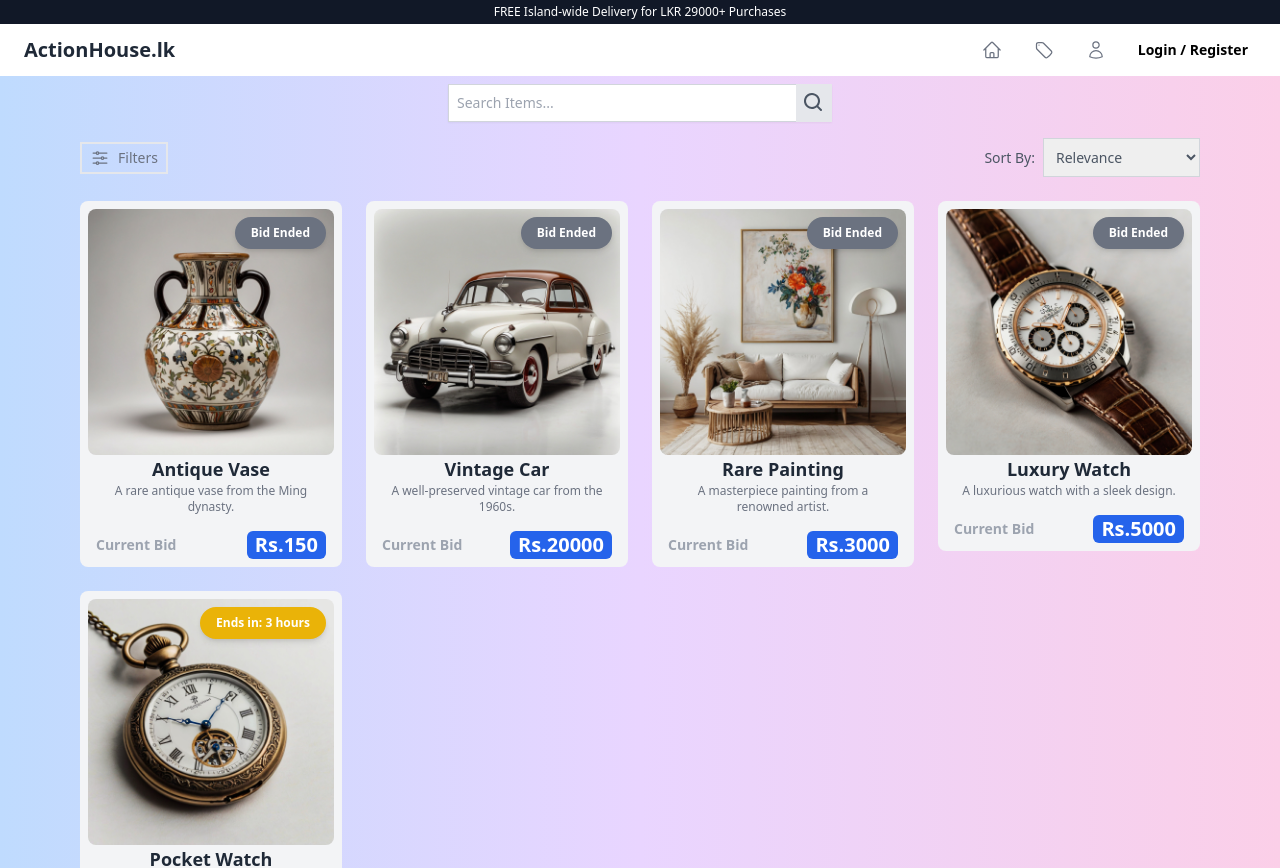
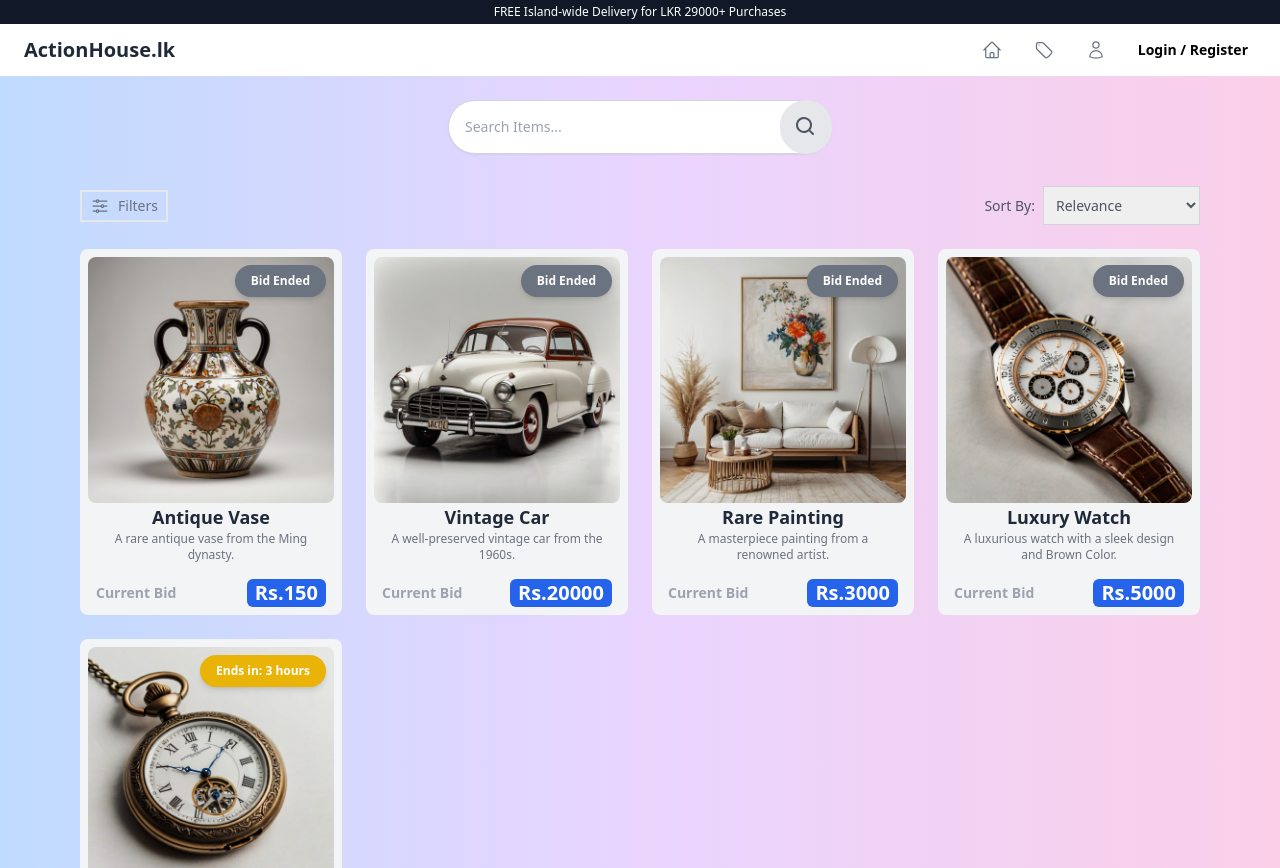
Before and after one commit to sameerajayakodi/Auction_System, a React (Create React App) app in the folder AuctionHouse/auction-management-frontend/: page /auctions in a window 1280 px wide. Shown: the top 868 px of the page. Built offline with nearby package versions, Linux system fonts and the light colour scheme.

Commit message:
Update AuctionListing.js

```diff
--- a/AuctionHouse/auction-management-frontend/src/AuctionListing.js
+++ b/AuctionHouse/auction-management-frontend/src/AuctionListing.js
@@ -58,7 +58,7 @@ const AuctionListing = () => {
       {
         id: 4,
         title: "Luxury Watch",
-        description: "A luxurious watch with a sleek design.",
+        description: "A luxurious watch with a sleek design and Brown Color.",
         currentBid: 5000,
         image: watch,
         endDate: "2024-09-17T15:00:00Z",
@@ -112,21 +112,21 @@ const AuctionListing = () => {
   };
 
   return (
-    <div className="bg-gradient-to-r from-blue-200 via-purple-200 to-pink-200">
+    <div className="bg-gradient-to-r from-blue-200 via-purple-200 to-pink-200 ">
       {/* Top Bar */}
 
-      <div className="container mx-auto lg:px-20 sm:px-6">
+      <div className="container mx-auto lg:px-20 sm:px-6 ">
         {/* Header */}
-        <div className="flex items-start justify-center py-2">
-          <div className="relative flex ">
+        <div className="flex items-start justify-center py-6">
+          <div className="relative flex">
             <input
               type="text"
               placeholder="Search Items..."
               value={filter}
               onChange={(e) => setFilter(e.target.value)}
-              className="p-2 text-sm border border-gray-300 shadow-sm w-96 focus:outline-none focus:ring-2 focus:ring-slate-800"
+              className="p-4 text-sm border border-gray-300 rounded-full shadow-sm w-96 focus:outline-none focus:ring-2 focus:ring-slate-800"
             />
-            <span className="absolute right-0 p-2 text-gray-600 bg-gray-200 border-t border-b border-gray-200 ">
+            <span className="absolute right-0 p-4 text-gray-600 bg-gray-200 border-t border-b border-gray-200 rounded-full ">
               {/* Inline SVG for search icon */}
               <svg
                 xmlns="http://www.w3.org/2000/svg"
@@ -174,7 +174,7 @@ const AuctionListing = () => {
               <Link
                 to={`/auctions/${auction.id}`}
                 key={auction.id}
-                className="block hover:shadow-lg"
+                className="block transition-transform duration-300 ease-in-out transform hover:scale-105 hover:shadow-lg"
               >
                 <AuctionCard auction={auction} />
               </Link>
```
